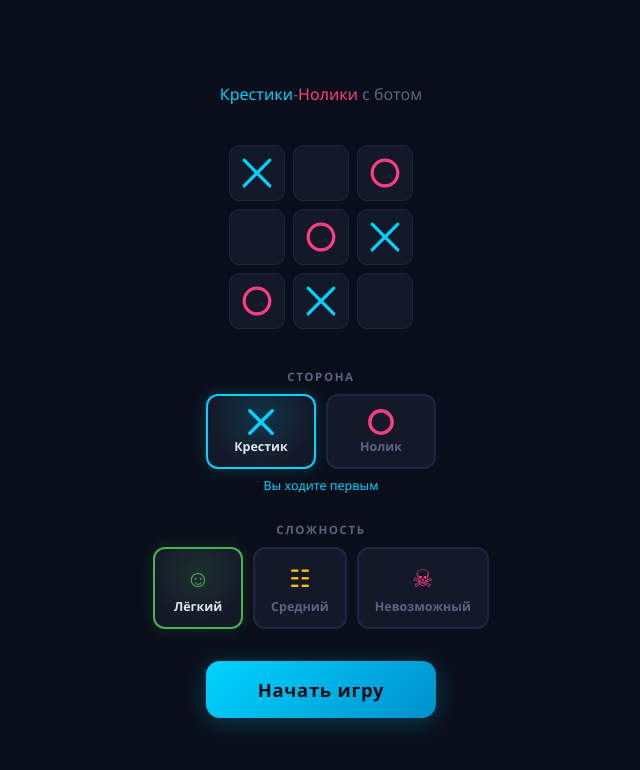
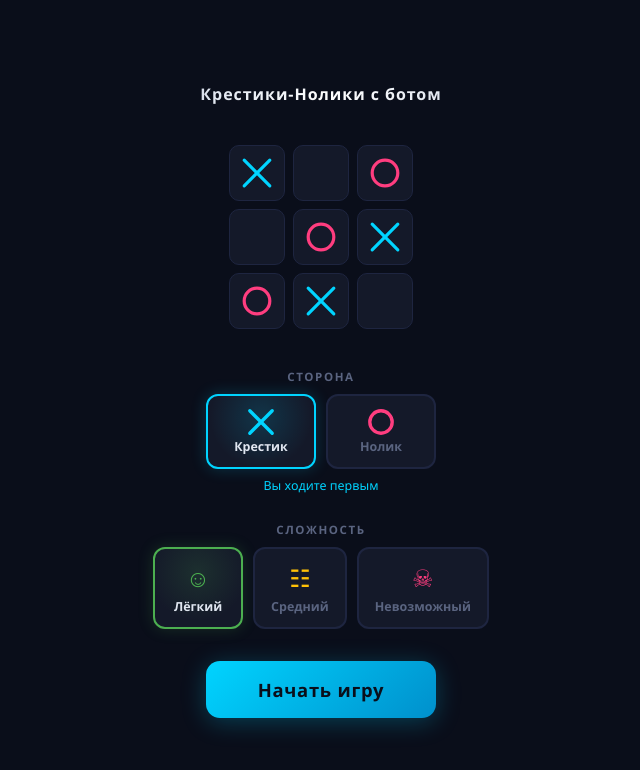
Before and after one commit to tewiqpy-ai/tictactoe-game, a plain HTML site: page index.html in a window 1280 px wide. Shown: the whole page, without its empty margins (319-959 px from the left). Drawn offline with Linux system fonts and the light colour scheme.

Commit message:
Добавил мерцающий белый градиент заголовку

```diff
--- a/index.html
+++ b/index.html
@@ -61,10 +61,22 @@
   .start-logo .o { color: var(--o-color); }
 
   .start-tagline {
-    color: var(--text-dim);
     font-size: 1rem;
+    font-weight: 700;
+    letter-spacing: 0.06em;
     margin-bottom: 40px;
     text-align: center;
+    background: linear-gradient(90deg, #4a5580, #e0e6f0, #ffffff, #e0e6f0, #4a5580);
+    background-size: 200% 100%;
+    -webkit-background-clip: text;
+    -webkit-text-fill-color: transparent;
+    background-clip: text;
+    animation: shimmer 3s ease-in-out infinite;
+  }
+
+  @keyframes shimmer {
+    0%, 100% { background-position: 200% center; }
+    50% { background-position: 0% center; }
   }
 
   .start-grid {
@@ -478,7 +490,7 @@
 
 <!-- ═══════ START SCREEN ═══════ -->
 <div class="screen active" id="screen-start">
-  <div class="start-tagline"><span style="color:var(--x-color)">Крестики</span>-<span style="color:var(--o-color)">Нолики</span> с ботом</div>
+  <div class="start-tagline">Крестики-Нолики с ботом</div>
 
   <div class="start-grid">
     <div class="sg-cell"><svg viewBox="0 0 100 100"><line x1="10" y1="10" x2="90" y2="90" stroke="var(--x-color)" stroke-width="10" stroke-linecap="round"/><line x1="90" y1="10" x2="10" y2="90" stroke="var(--x-color)" stroke-width="10" stroke-linecap="round"/></svg></div>
```
